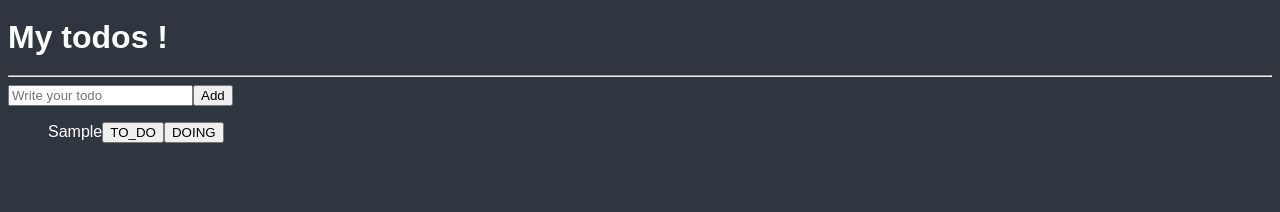
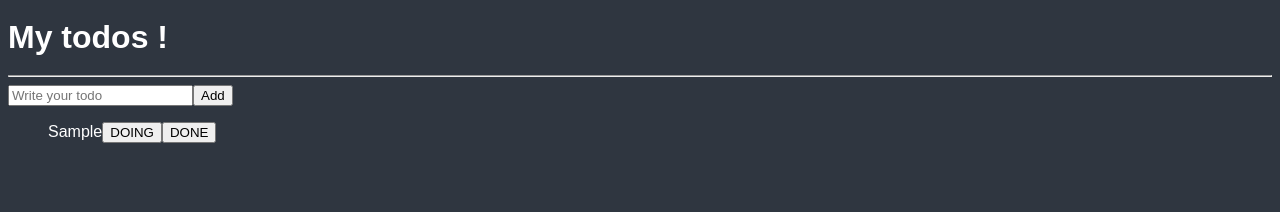
Before and after one commit to codeblue25/learn-react-master, a React (Create React App) app: page / in a window 1280 px wide. Both pictures are taken after typing "Sample" into the empty fields and a click on the button "Add". Shown: the top 212 px of the page. Built offline with nearby package versions, Linux system fonts and the light colour scheme.

Commit message:
Update todo's category in immutability

```diff
--- a/src/components/CreateTodo.tsx
+++ b/src/components/CreateTodo.tsx
@@ -13,7 +13,7 @@ function CreateTodo() {
   const onSubmit = ({ todo }: IForm) => {
     setTodoArr((prev) => [
       ...prev,
-      { id: Date.now(), text: todo, category: "DONE" },
+      { id: Date.now(), text: todo, category: "TO_DO" },
     ]);
     setValue("todo", "");
   };
--- a/src/components/Todo.tsx
+++ b/src/components/Todo.tsx
@@ -1,12 +1,28 @@
-import { IToDo } from "../atoms";
+import { useSetRecoilState } from "recoil";
+import { IToDo, todoState } from "../atoms";
 
-function Todo({ text, category }: IToDo) {
+function Todo({ text, category, id }: IToDo) {
+  const setTodoArr = useSetRecoilState(todoState);
   const onClick = (event: React.MouseEvent<HTMLButtonElement>) => {
     const {
       currentTarget: { name },
     } = event;
-    console.log(name);
+
+    setTodoArr((oldTodoArr) => {
+      const targetIndex = oldTodoArr.findIndex((todo) => todo.id === id);
+      const oldTodo = oldTodoArr[targetIndex];
+      const newTodo = { id, text, category: name as any };
+      console.log(oldTodo);
+      console.log(newTodo);
+
+      return [
+        ...oldTodoArr.slice(0, targetIndex),
+        newTodo,
+        ...oldTodoArr.slice(targetIndex + 1),
+      ];
+    });
   };
+
   return (
     <li>
       <span>{text}</span>
```
